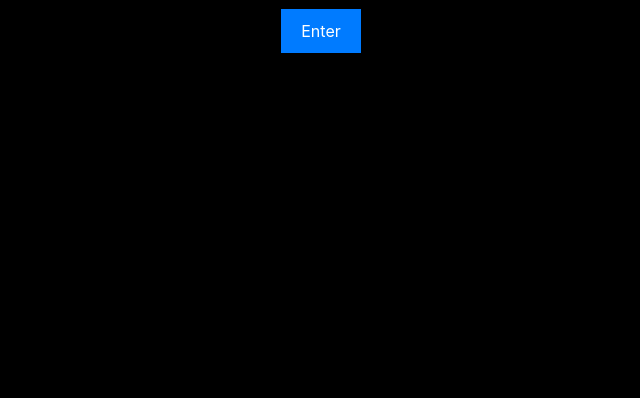
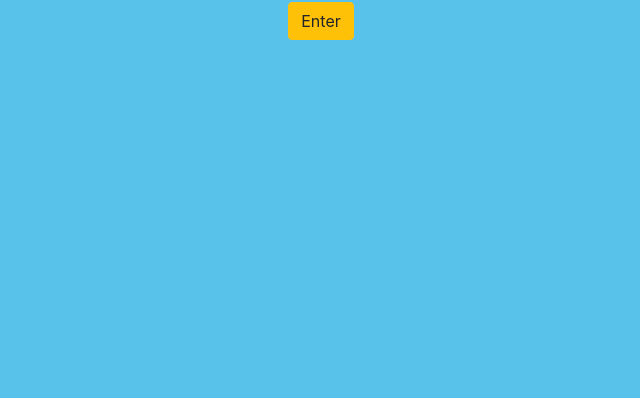
Before and after one commit to Sharimiqbal/NexGenAI, a plain HTML site: page index.html in a window 1280 px wide. Shown: the part 402-800 px from the top of the page, without its empty margins (319-959 px from the left). Drawn offline with nearby package versions, Linux system fonts and the light colour scheme.

Commit message:
UI/UX Updates

```diff
--- a/index.html
+++ b/index.html
@@ -13,7 +13,7 @@
 <body>
   <div class="splash-screen" id="splashScreen">
     <h1>Welcome to NexGen AI</h1>
-    <button onclick="enterWebsite()">Enter</button>
+    <button onclick="enterWebsite()" class="btn btn-warning">Enter</button>
   </div>
   <div id="main-content" id="mainContent">
 
@@ -210,6 +210,9 @@
       setTimeout(() => {
         document.getElementById("splashScreen").style.display = "none";
         document.getElementById("main-content").style.position = "relative";
+        document.querySelector("#goal h1").classList.add(
+          "goalAnimation"
+        )
 
       }, 1000);
     }
--- a/styles.css
+++ b/styles.css
@@ -33,6 +33,7 @@ body {
   padding: 50px 0;
   background-color: #000000;
   color: #fff;
+
 }
 
 /* Goals Section Styles */
@@ -117,10 +118,11 @@ footer {
   display: flex;
   flex-direction: column;
   align-items: center;
+
   justify-content: center;
   height: 100vh;
-  background-color: #000000;
-  color: #ffffff;
+  background-color: rgb(89, 194, 235);
+  color: #000000;
   position: fixed;
   top: 0;
   left: 0;
@@ -133,7 +135,7 @@ footer {
 .splash-screen h1 {
   font-size: 2em;
 }
-
+/*
 .splash-screen button {
   margin-top: 20px;
   padding: 10px 20px;
@@ -143,7 +145,7 @@ footer {
   border: none;
   cursor: pointer;
   transition: background-color 0.3s ease-in-out;
-}
+} */
 
 .splash-screen button:hover {
   background-color: #0056b3;
```
